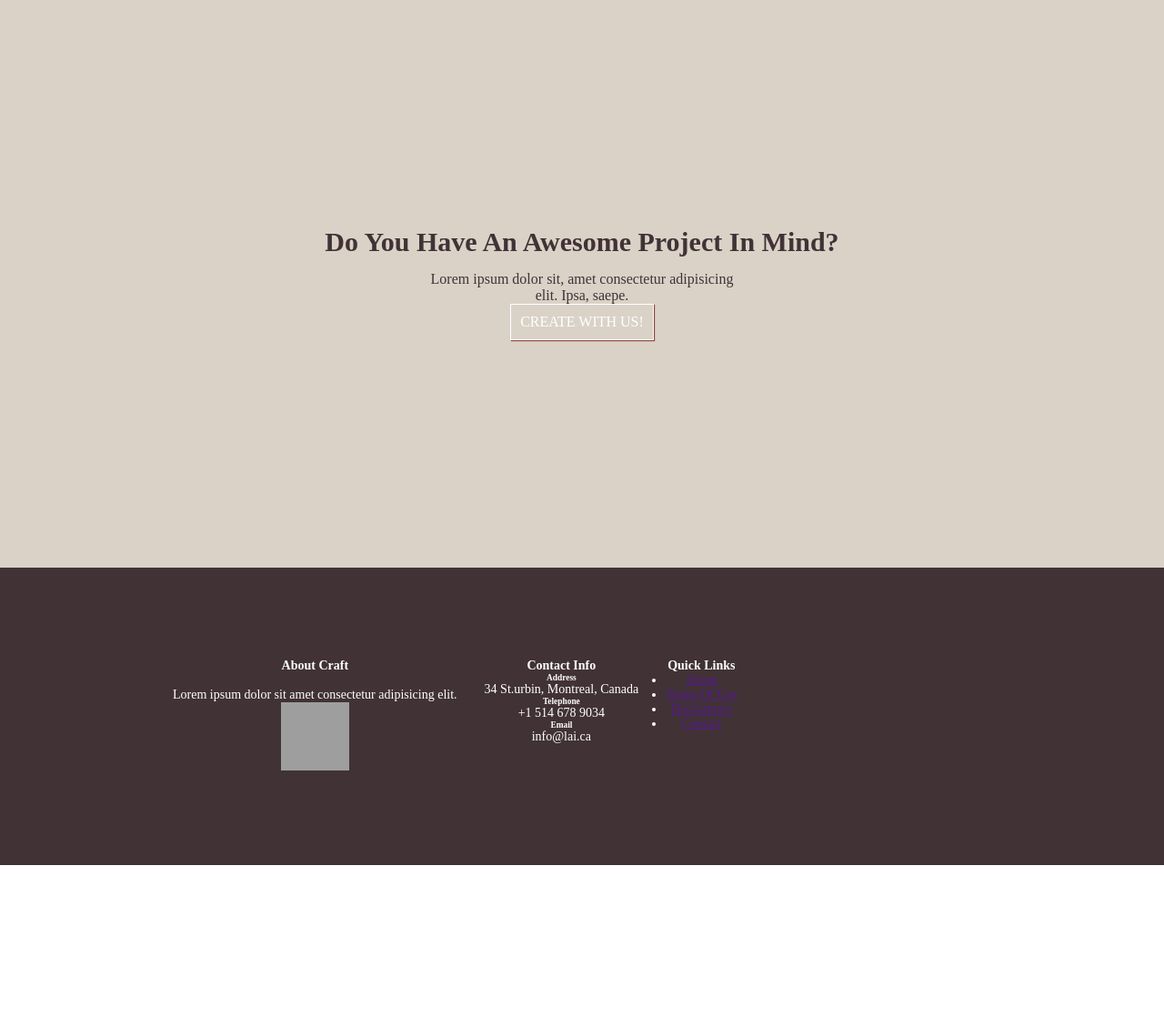
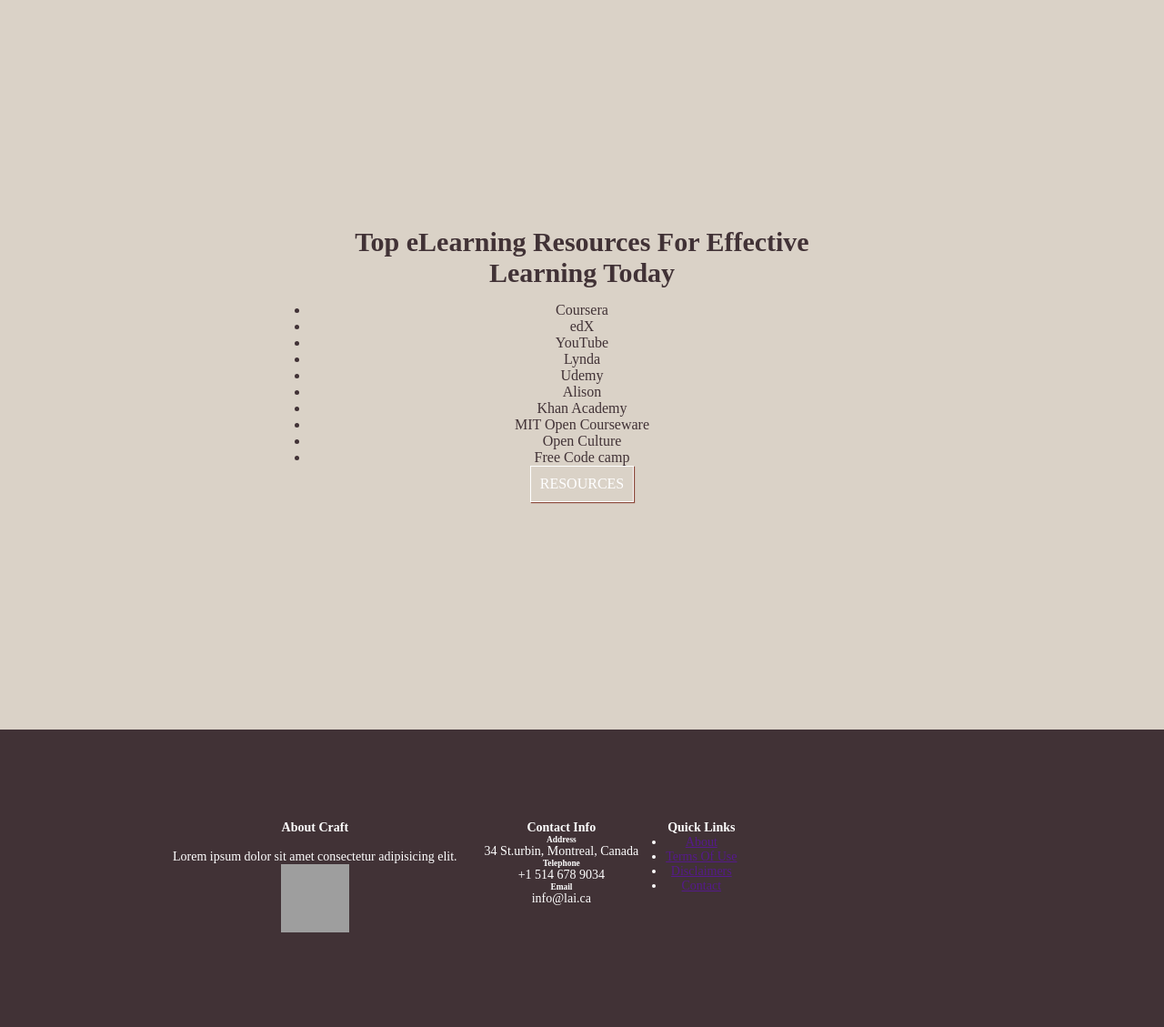
Before and after one commit to NiqueNat/myrna_web_development_env_1_project-, a PHP site: page / in a window 1280 px wide. Shown: the part 1619-2748 px from the top of the page at 91% size. Before the commit the page ends 2570 px from the top, so only its background shows below. Run offline with PHP 8.4, Linux system fonts and the light colour scheme; grey boxes are pictures that could not be loaded.

Commit message:
Update index.php

```diff
--- a/index.php
+++ b/index.php
@@ -96,16 +96,31 @@
 
 
 
-        	<section class="cta">
+
+
+        <section class="cta">
 		<div class="container">
-			<h3>Do You Have An Awesome Project In Mind?</h3>
-			<p>Lorem ipsum dolor sit, amet consectetur adipisicing <br> elit. Ipsa, saepe.</p>
+			<div class="resources">
+        <h3>Top eLearning Resources For Effective Learning Today</h3>
+        <ul>
+        <li>Coursera</li>
+        <li>edX</li>
+        <li>YouTube</li>
+        <li>Lynda</li>
+        <li>Udemy</li>
+        <li>Alison</li>
+        <li>Khan Academy</li>
+        <li>MIT Open Courseware</li>
+        <li>Open Culture</li>
+        <li>Free Code camp</li>
+        </ul>
 
-			<a href="" class="btn">Create With Us!</a>
+        <a href="" class="btn">Resources</a>
+        </div>
 		</div>
 	</section>
 
-	<section class="footer">
+    <section class="footer">
 		<footer>
 			<div class="container">
 				<div class="footer-flex">
@@ -156,7 +171,6 @@
 		</footer>
 	</section>
 
-
         <script src="https://cdnjs.cloudflare.com/ajax/libs/jquery/3.7.0/jquery.min.js"
         integrity="sha512-3gJwYpMe3QewGELv8k/BX9vcqhryRdzRMxVfq6ngyWXwo03GFEzjsUm8Q7RZcHPHksttq7/GFoxjCVUjkjvPdw=="
         crossorigin="anonymous" referrerpolicy="no-referrer"></script>
```
